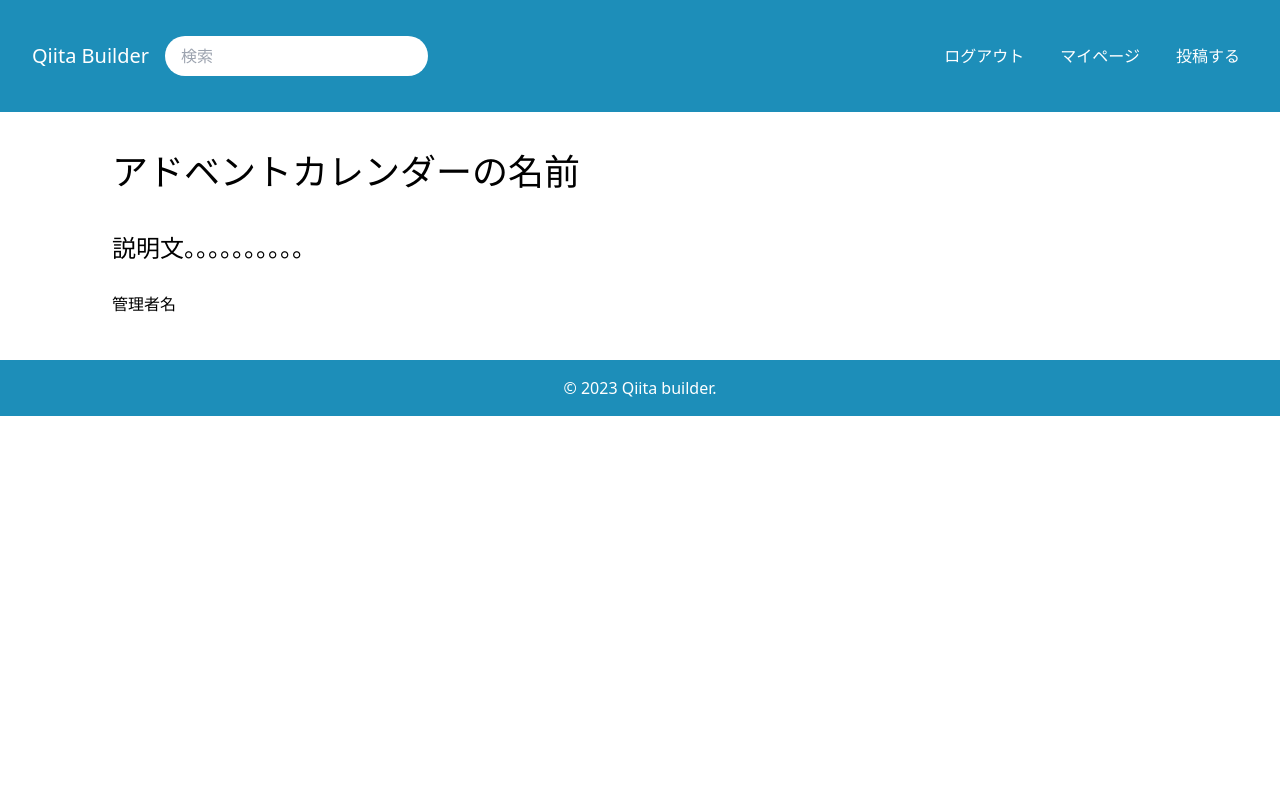
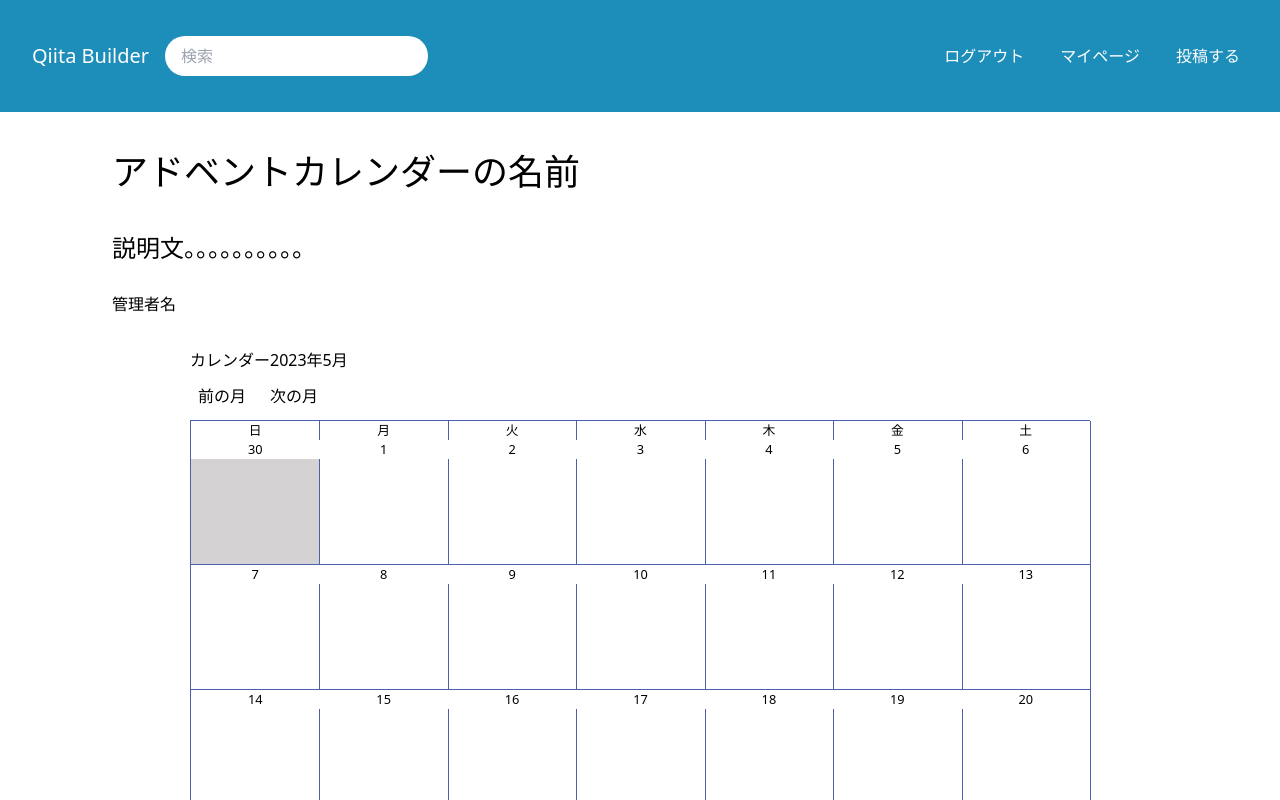
Before and after one commit to KonishiTatsuki/qiita-builder, a Nuxt app: page /advent in a window 1280 px wide. Shown: the top 800 px of the page. Built offline with nearby package versions, Linux system fonts and the light colour scheme.

Commit message:
アドベントカレンダーの土台のみ作成

```diff
--- /dev/null
+++ b/components/Calendar.vue
@@ -0,0 +1,146 @@
+<template>
+  <div class="content">
+    <h2>カレンダー{{ displayMonth }}</h2>
+    <div class="button-area">
+      <button @click="prevMonth" class="button">前の月</button>
+      <button @click="nextMonth" class="button">次の月</button>
+    </div>
+    <div class="calendar">
+      <div class="calendar-weekly">
+        <div class="calendar-youbi" v-for="n in 7" :key="n">
+          {{ youbi(n - 1) }}
+        </div>
+      </div>
+      <div
+        class="calendar-weekly"
+        v-for="(week, index) in calendars"
+        :key="index"
+      >
+        <div
+          class="calendar-daily"
+          :class="{
+            outside: day.month !== currentMonth,
+          }"
+          v-for="(day, index) in week"
+          :key="index"
+        >
+          <div class="calendar-day">
+            {{ day.date }}
+          </div>
+        </div>
+      </div>
+    </div>
+  </div>
+</template>
+<script>
+import moment from "moment";
+export default {
+  data() {
+    return {
+      currentDate: moment(),
+    };
+  },
+  computed: {
+    calendars() {
+      return this.getCalendar();
+    },
+    displayMonth() {
+      return this.currentDate.format("YYYY[年]M[月]");
+    },
+    currentMonth() {
+      return this.currentDate.format("YYYY-MM");
+    },
+  },
+
+  methods: {
+    getStartDate() {
+      let date = moment(this.currentDate);
+      date.startOf("month");
+      const youbiNum = date.day();
+      return date.subtract(youbiNum, "days");
+    },
+    getEndDate() {
+      let date = moment(this.currentDate);
+      date.endOf("month");
+      const youbiNum = date.day();
+      return date.add(6 - youbiNum, "days");
+    },
+    getCalendar() {
+      let startDate = this.getStartDate();
+      const endDate = this.getEndDate();
+      const weekNumber = Math.ceil(endDate.diff(startDate, "days") / 7);
+      let calendars = [];
+      let calendarDate = this.getStartDate();
+      for (let week = 0; week < weekNumber; week++) {
+        let weekRow = [];
+        for (let day = 0; day < 7; day++) {
+          weekRow.push({
+            date: calendarDate.get("date"),
+            month: calendarDate.format("YYYY-MM"),
+          });
+          calendarDate.add(1, "days");
+        }
+        calendars.push(weekRow);
+      }
+      return calendars;
+    },
+    nextMonth() {
+      this.currentDate = moment(this.currentDate).add(1, "month");
+    },
+    prevMonth() {
+      this.currentDate = moment(this.currentDate).subtract(1, "month");
+    },
+    youbi(dayIndex) {
+      const week = ["日", "月", "火", "水", "木", "金", "土"];
+      return week[dayIndex];
+    },
+  },
+  mounted() {
+    console.log(this.getCalendar());
+  },
+};
+</script>
+<style>
+.content {
+  margin: 2em auto;
+  width: 900px;
+}
+.button-area {
+  margin: 0.5em 0;
+}
+.button {
+  padding: 4px 8px;
+  margin-right: 8px;
+}
+.calendar {
+  max-width: 900px;
+  border-top: 1px solid #4c61ae;
+  font-size: 0.8em;
+}
+.calendar-weekly {
+  display: flex;
+  border-left: 1px solid #4c61ae;
+  /* background-color: black; */
+}
+.calendar-daily {
+  flex: 1;
+  min-height: 125px;
+  border-right: 1px solid #4c61ae;
+  border-bottom: 1px solid #4c61ae;
+  margin-right: -1px;
+}
+.calendar-day {
+  /* 日付 */
+  text-align: center;
+  background-color: white;
+}
+.calendar-youbi {
+  flex: 1;
+  border-right: 1px solid #4c61ae;
+  margin-right: -1px;
+  text-align: center;
+}
+.outside {
+  background-color: #d4d2d2;
+}
+</style>
--- a/package.json
+++ b/package.json
@@ -14,6 +14,7 @@
     "@vue/test-utils": "^2.3.2",
     "jest": "^29.5.0",
     "json-server": "^0.17.3",
+    "moment": "^2.29.4",
     "nuxt": "^3.4.3",
     "nuxt-vue-multiselect": "^1.0.4",
     "tailwindcss": "^3.3.2"
--- a/pages/advent.vue
+++ b/pages/advent.vue
@@ -5,9 +5,19 @@
       <h2 class="subtitle">説明文。。。。。。。。。。</h2>
     </div>
     <p>管理者名</p>
+    <Calendar />
   </div>
 </template>
 
-<script setup></script>
+<script>
+import Calendar from "~/components/Calendar.vue";
+
+export default {
+  name: "App",
+  components: {
+    Calendar,
+  },
+};
+</script>
 
 <style lang="scss" scoped></style>
```
Also changed, not shown: 1 other file (tests, documents, lock files or other folders).
